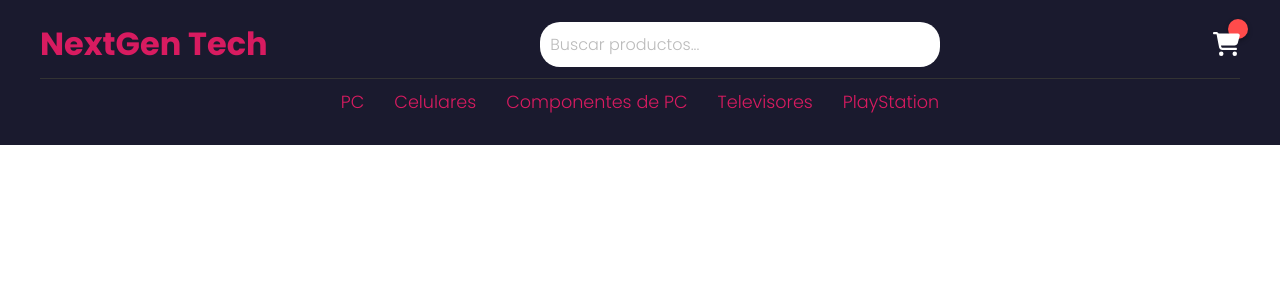
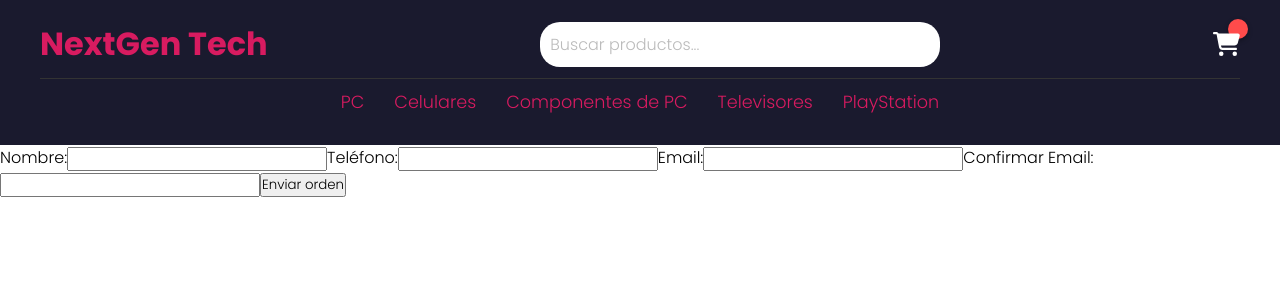
Before and after one commit to Francisco-Armenio/e-commerce, a React (Vite) app: page /checkout in a window 1280 px wide. Shown: the top 300 px of the page. Built offline with nearby package versions, Linux system fonts and the light colour scheme.

Commit message:
se agrgo el checkout

```diff
--- a/src/App.jsx
+++ b/src/App.jsx
@@ -6,6 +6,7 @@ import { BrowserRouter, Routes, Route } from 'react-router-dom';
 import Footer from './Footer/Footer';
 import { CartProvider } from './context/CartContext';
 import Cart from './componentes/cart/Cart';
+import Checkout from './checkout/Checkout';
 
 function App() {
   return (
@@ -20,6 +21,7 @@ function App() {
           <Route path="/categoria/:idCategoria" element={<ItemListContainer />} />
           <Route path="/detalle/:idProducto" element={<ItemDetailContainer />} />
           <Route path="/cart" element={<Cart />} />
+          <Route path="/checkout" element={<Checkout/>}/>
         </Routes>
 
 
--- /dev/null
+++ b/src/checkout/Checkout.jsx
@@ -0,0 +1,57 @@
+import { useContext, useState } from "react";
+import FormularioCheckout from "./FormularioCheckout";
+import { CartContext } from "../context/CartContext";
+import { useNavigate } from "react-router-dom";
+
+const Checkout = () => {
+  const [datosForm, setDatosForm] = useState({
+    nombre: "",
+    telefono: "",
+    email: "",
+  });
+  const { carrito, precioTotal, vaciarCarrito } = useContext(CartContext);
+  const [compraRealizada, setCompraRealizada] = useState(false); // Estado para controlar el mensaje de agradecimiento
+  const navigate = useNavigate();
+
+  const handleChangeInput = (event) => {
+    setDatosForm({ ...datosForm, [event.target.name]: event.target.value });
+  };
+
+  const handleSubmitForm = (event) => {
+    event.preventDefault();
+
+    const orden = {
+      comprador: { ...datosForm },
+      productos: [...carrito],
+      total: precioTotal(),
+    };
+
+    console.log(orden); // Aquí puedes agregar lógica para enviar los datos a un servidor si lo deseas
+
+    // Vaciar el carrito después de la compra
+    vaciarCarrito();
+
+    // Cambiar el estado para mostrar el mensaje de agradecimiento
+    setCompraRealizada(true);
+  };
+
+  return (
+    <div>
+      {!compraRealizada ? (
+        <FormularioCheckout
+          datosForm={datosForm}
+          handleChangeInput={handleChangeInput}
+          handleSubmitForm={handleSubmitForm}
+        />
+      ) : (
+        <div className="mensaje-agradecimiento">
+          <h2>¡Gracias por tu compra!</h2>
+          <p>Tu pedido ha sido procesado con éxito.</p>
+          <button onClick={() => navigate("/")}>Volver al inicio</button>
+        </div>
+      )}
+    </div>
+  );
+};
+
+export default Checkout;
--- /dev/null
+++ b/src/checkout/FormularioCheckout.jsx
@@ -0,0 +1,68 @@
+import { useState } from "react";
+
+const FormularioCheckout = ({ datosForm, handleChangeInput, handleSubmitForm }) => {
+  const [emailConfirm, setEmailConfirm] = useState("");
+  const [error, setError] = useState("");
+
+  const handleEmailConfirmChange = (e) => {
+    setEmailConfirm(e.target.value);
+  };
+
+  const handleFormSubmit = (e) => {
+    e.preventDefault();
+
+    if (datosForm.email !== emailConfirm) {
+      setError("Los correos electrónicos no coinciden.");
+      return;
+    }
+
+    setError("");
+    handleSubmitForm(e);
+  };
+
+  return (
+    <form onSubmit={handleFormSubmit} className="form-checkout">
+      <label>Nombre:</label>
+      <input
+        type="text"
+        name="nombre"
+        value={datosForm.nombre}
+        onChange={handleChangeInput}
+        required
+      />
+
+      <label>Teléfono:</label>
+      <input
+        type="number"
+        name="telefono"
+        value={datosForm.telefono}
+        onChange={handleChangeInput}
+        required
+      />
+
+      <label>Email:</label>
+      <input
+        type="email"
+        name="email"
+        value={datosForm.email}
+        onChange={handleChangeInput}
+        required
+      />
+
+      <label>Confirmar Email:</label>
+      <input
+        type="email"
+        name="emailConfirm"
+        value={emailConfirm}
+        onChange={handleEmailConfirmChange}
+        required
+      />
+
+      {error && <p style={{ color: "red" }}>{error}</p>}
+
+      <button type="submit">Enviar orden</button>
+    </form>
+  );
+};
+
+export default FormularioCheckout;
--- a/src/componentes/cart/Cart.jsx
+++ b/src/componentes/cart/Cart.jsx
@@ -33,6 +33,7 @@ const Cart = () => {
             <div className="parte-baja-del-carrito-lleno">
                 <h2 className="total-valor-productos">Precio total: ${precioTotal()}</h2>
                 <button className="borrar-carrito-completo" onClick={vaciarCarrito}>Vaciar Carrito</button>
+                <Link to="/checkout">confirmar compra</Link>
             </div>
         </div>
     );
```
